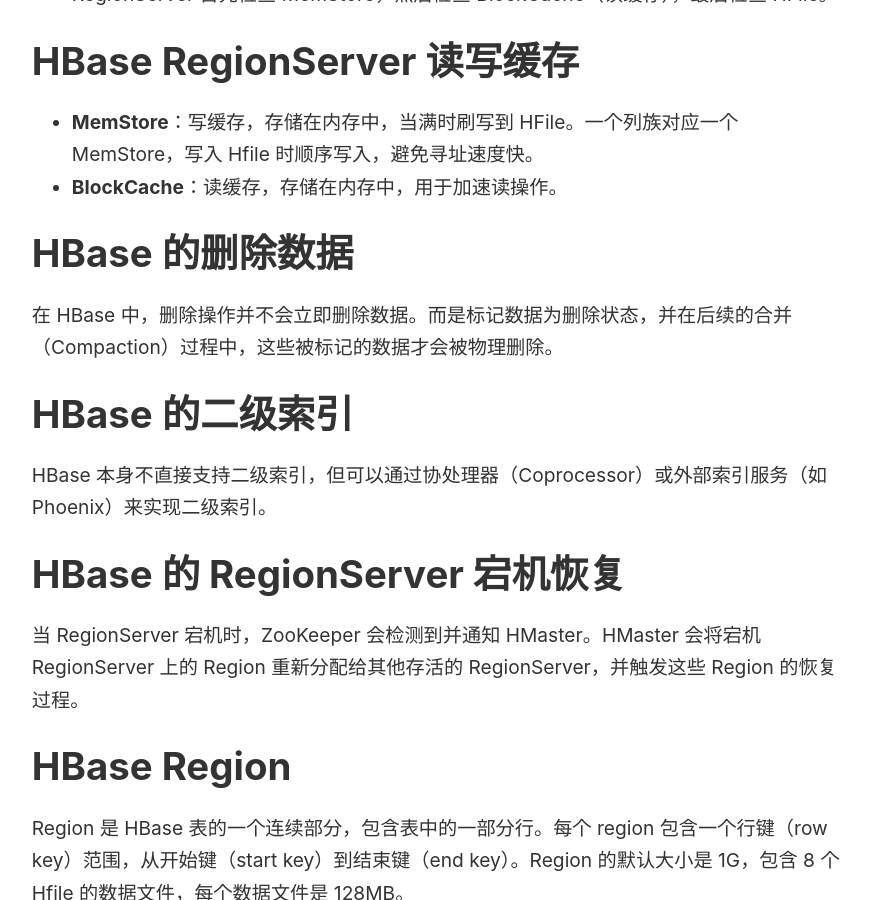
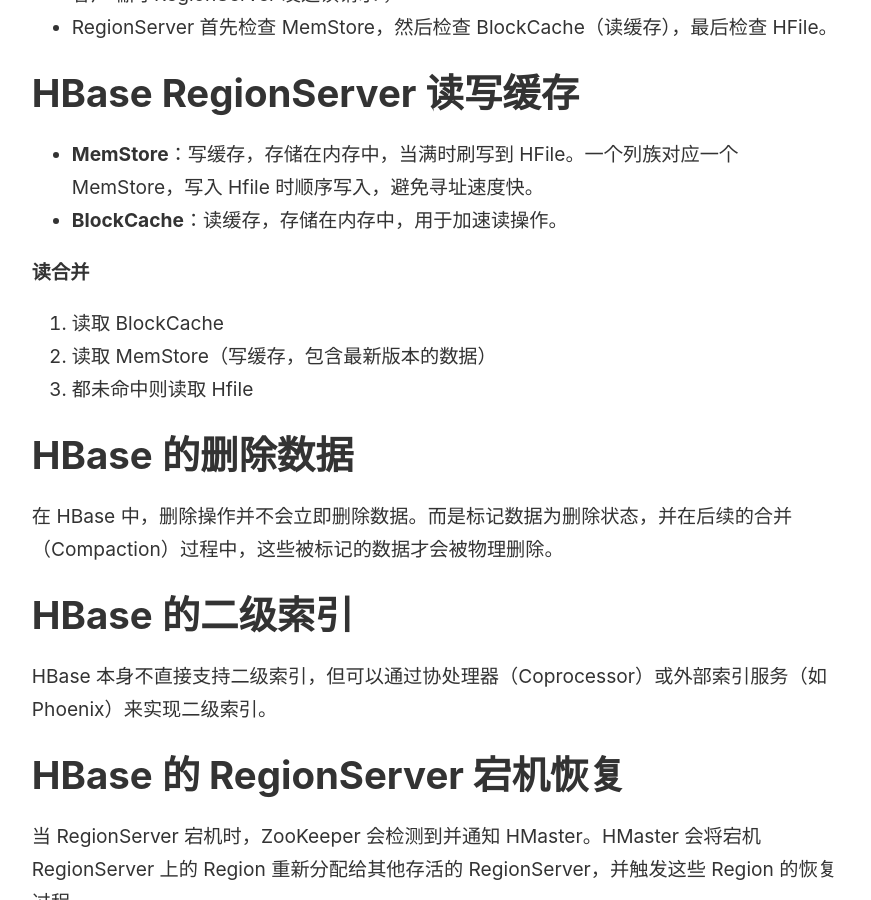
Before and after one commit to wingowen/digital-garden-jekyll, a Jekyll site: the page built from _notes/HBase-面经.md, in a window 1280 px wide and 900 px high, scrolled down 1846 px. Shown: the whole window, without its empty margins (45-916 px from the left). Built offline with Jekyll 4.4.1, drawn with Linux system fonts in a browser that asks for light colours; some of the changed text lies outside the part shown.

Commit message:
vault backup: 2024-08-26 14:26:02

```diff
--- a/_notes/HBase-面经.md
+++ b/_notes/HBase-面经.md
@@ -14,6 +14,7 @@
 - 不支持复杂的事务：只支持单行事务。
 - 不支持 SQL 查询：需要通过 API 或 MapReduce 进行数据操作。
 - 运维复杂：需要专业的运维团队进行管理和调优。
+- **没有数据类型，都以二进制的方式存储**。
 
 # 说下 HBase 原理
 
@@ -46,6 +47,11 @@
 - **MemStore**：写缓存，存储在内存中，当满时刷写到 HFile。一个列族对应一个 MemStore，写入 Hfile 时顺序写入，避免寻址速度快。
 - **BlockCache**：读缓存，存储在内存中，用于加速读操作。
 
+**读合并**
+1. 读取 BlockCache
+2. 读取 MemStore（写缓存，包含最新版本的数据）
+3. 都未命中则读取 Hfile
+
 # HBase 的删除数据
 
 在 HBase 中，删除操作并不会立即删除数据。而是标记数据为删除状态，并在后续的合并（Compaction）过程中，这些被标记的数据才会被物理删除。
@@ -69,7 +75,8 @@
 # Hfile
 
 HFile的存储结构是基于列式存储的，但它并不是传统意义上的列存储数据库。HBase是一个基于列族（column family）的存储系统，每个列族在物理上存储在一起，而列族中的列（qualifier）则存储在同一列族中。这种存储模型使得 HBase 能够高效地存储和访问大规模的结构化数据，同时支持灵活的查询和过滤操作。
-
+- 行：查找 Rowkey 位置，然后找到 Rowkey 对应的所有块，Rowkey 顺序存储，使用二分查找。
+- 列：列族顺序查找，顺序读取。
 
 
 # HBase 高可用怎么实现的?
```
